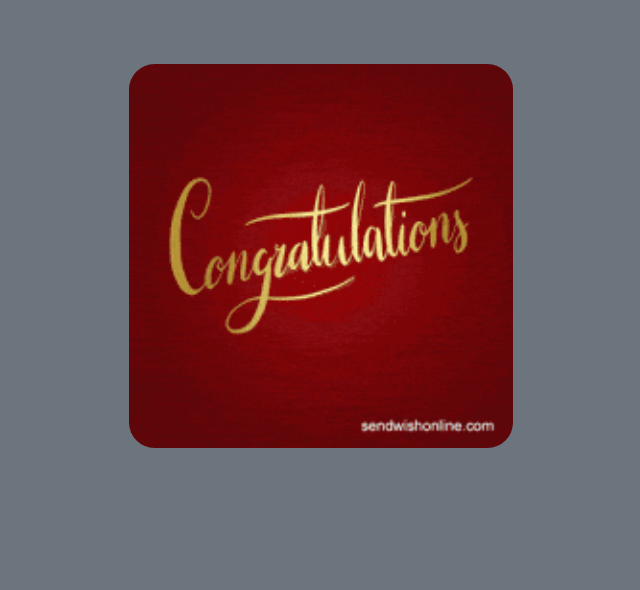
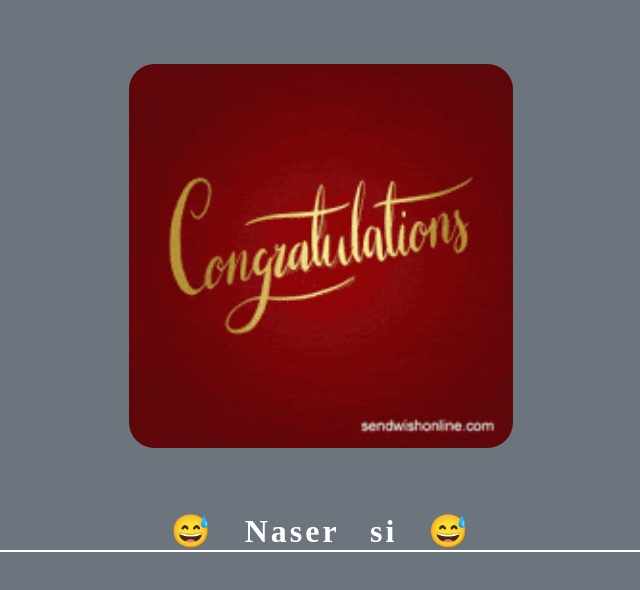
Before and after one commit to jiri-slanina/testJavascript, a plain HTML site: page accept.html in a window 1280 px wide. Shown: the whole page, without its empty margins (319-959 px from the left). Drawn offline with Linux system fonts and the light colour scheme.

Commit message:
Add files via upload

```diff
--- a/accept.html
+++ b/accept.html
@@ -8,5 +8,6 @@
 </head>
 <body>
     <img src="img/200w.gif" alt="">
+    <h1>😅 Naser si 😅</h1>
 </body>
 </html>
--- a/styly_accept.css
+++ b/styly_accept.css
@@ -14,3 +14,13 @@ body img{
     width: 30vw;
     border-radius: 2vw;
 }
+
+body h1{
+    margin-top: 5vw;
+    font-size: clamp(20px, 2.5vw, 45px);
+    text-align: center;
+    letter-spacing: 3px;
+    word-spacing: 20px;
+    color: #fff;
+    border-bottom: 2px solid #fff;
+}
```
